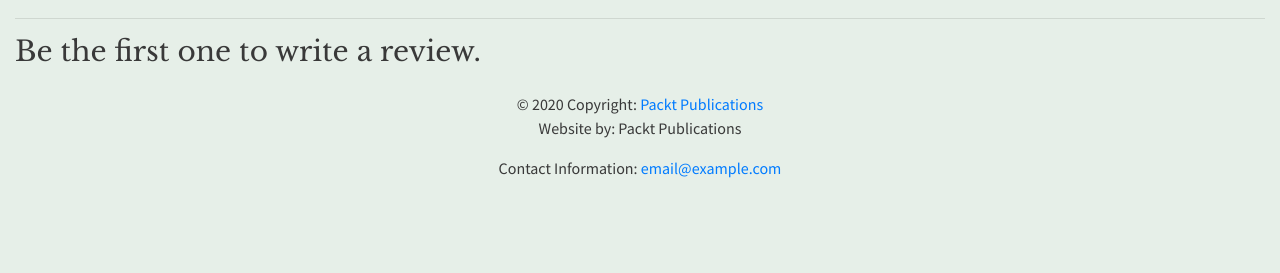
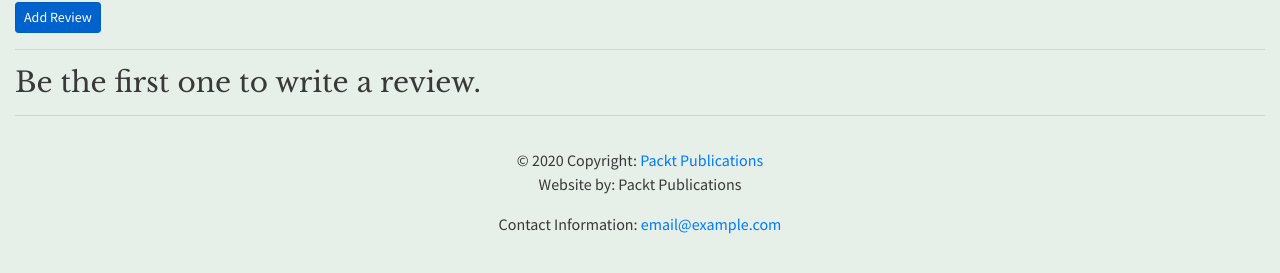
Before and after one commit to rodrigobmedeiros/Bookr, a Django app: template reviews/templates/reviews/book_detail.html in a window 1280 px wide. Shown: the part 261-534 px from the top of the page. Run offline with Django 4.2, Linux system fonts and the light colour scheme; the template is opened without the code that fills it, so the values that code supplies are empty; some libraries are stand-ins or nearby versions.

Commit message:
include add review button to books that dont have reviews

```diff
--- a/reviews/templates/reviews/book_detail.html
+++ b/reviews/templates/reviews/book_detail.html
@@ -14,6 +14,7 @@
     <span class="text-info">Publication Date: </span><span>{{ book.publication_date}}</span>
     <br>
     {% if not reviews %}
+        <a class="btn btn-primary btn-sm active" role="button" aria-pressed="true" href="{% url 'review_create' book.id %}">Add Review</a>
         <hr>
         <h3>Be the first one to write a review.</h3>
     {% else %}
@@ -22,8 +23,9 @@
         <span class="text-info">Number of reviews: </span><span>{{ number_of_reviews }}</span>
         <br>
         <a class="btn btn-primary btn-sm active" role="button" aria-pressed="true" href="{% url 'review_create' book.id %}">Add Review</a>
+        <h3>Reviews Comments</h3>
+    {% endif %}
     <hr>
-        <h3>Reviews Comments</h3>
     <ul class="list-group">
         {% for review in reviews %}
             <!-- class: list-group-item -> Make divisions between list items automatically -->
@@ -43,5 +45,5 @@
             </li>
         {% endfor %}
     </ul>
-    {% endif %}
+
 {% endblock %}
```
Lines whose indentation alone changed are shown as unchanged.
